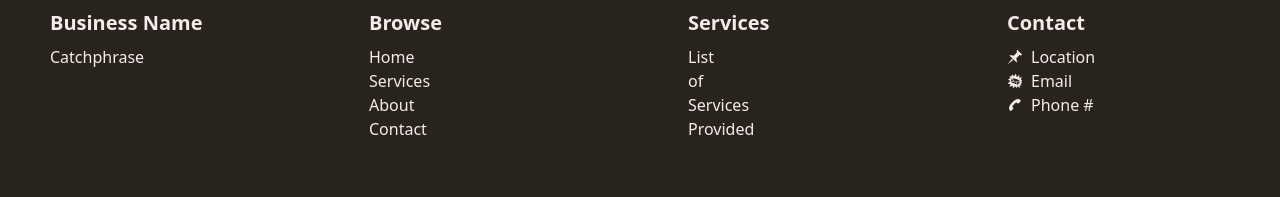
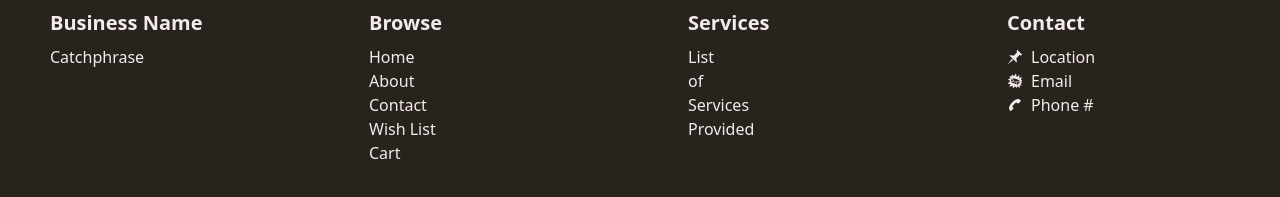
Before and after one commit to Endeyr/shopping-cart-project, a React (Vite) app: page / in a window 1280 px wide. Shown: the part 3606-3803 px from the top of the page. Built offline with nearby package versions, Linux system fonts and the light colour scheme.

Commit message:
updated footer links

```diff
--- a/src/components/footer/index.tsx
+++ b/src/components/footer/index.tsx
@@ -17,11 +17,6 @@ const Footer = () => {
             </Link>
           </li>
           <li>
-            <Link to={"/services"} className="w-full">
-              Services
-            </Link>
-          </li>
-          <li>
             <Link to={"/about"} className="w-full">
               About
             </Link>
@@ -29,6 +24,16 @@ const Footer = () => {
           <li>
             <Link to={"/contact"} className="w-full">
               Contact
+            </Link>
+          </li>
+          <li>
+            <Link to={"/wish-list"} className="w-full">
+              Wish List
+            </Link>
+          </li>
+          <li>
+            <Link to={"/cart"} className="w-full">
+              Cart
             </Link>
           </li>
         </ul>
```
